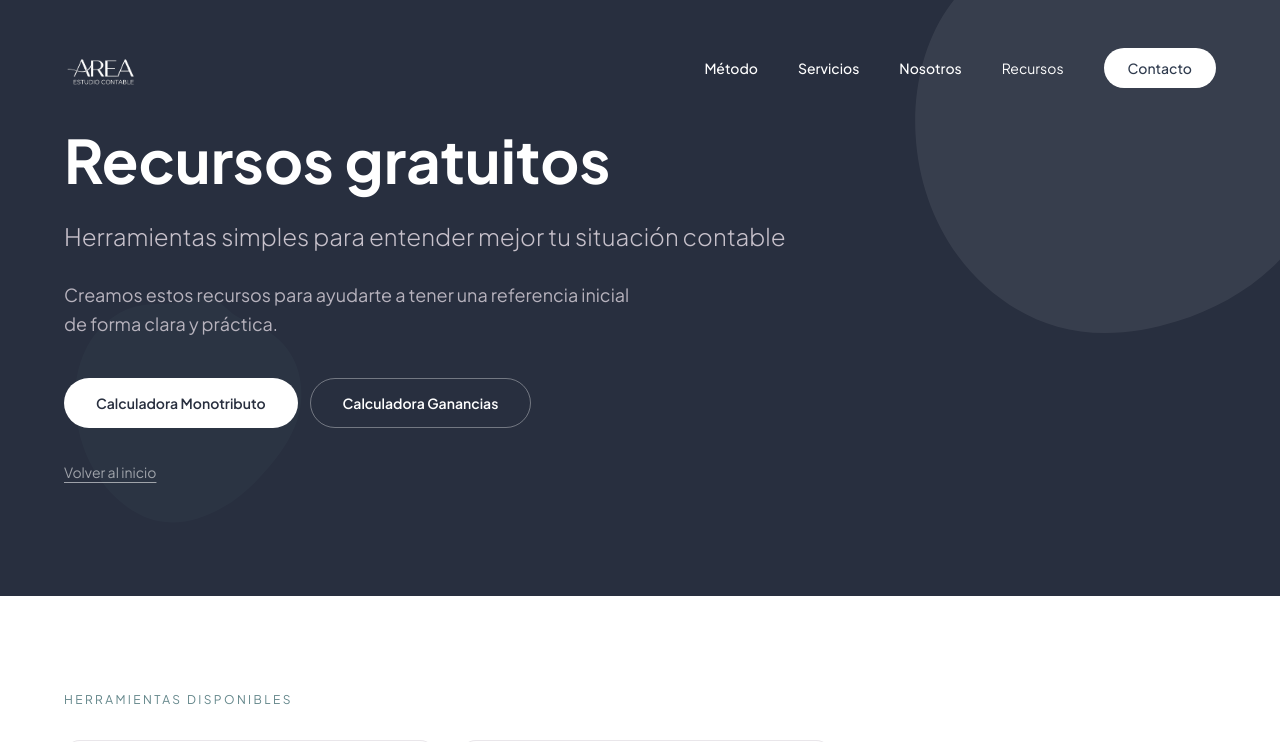
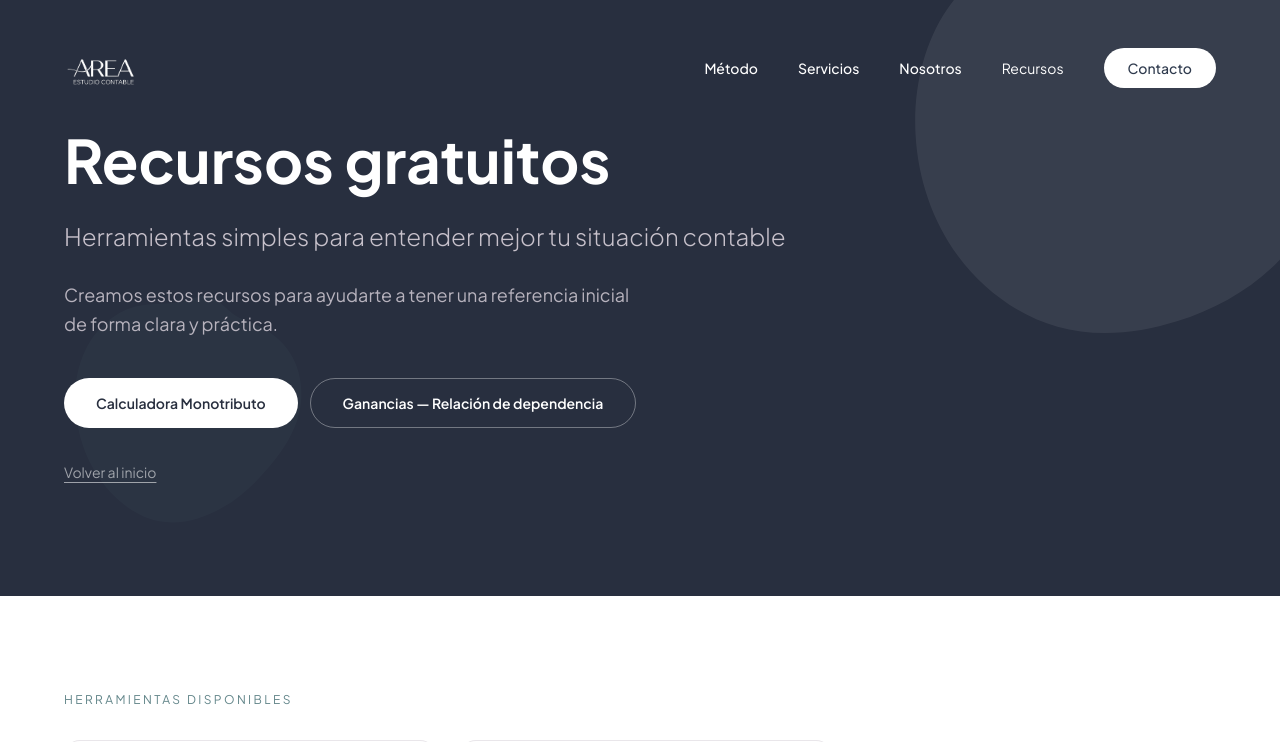
Before and after one commit to manutonelli/area-estudiocontable, a React (Vite) app: page /recursos-gratuitos in a window 1280 px wide. Shown: the top 742 px of the page. Built offline with nearby package versions, Linux system fonts and the light colour scheme.

Commit message:
Update ResourcesPage.tsx

```diff
--- a/src/app/pages/ResourcesPage.tsx
+++ b/src/app/pages/ResourcesPage.tsx
@@ -77,7 +77,7 @@ export default function ResourcesPage() {
                 to="/recursos-gratuitos/ganancias"
                 className="inline-flex items-center justify-center px-8 py-3.5 rounded-full border border-white/35 text-white text-sm font-semibold hover:bg-white/10 transition-colors"
               >
-                Calculadora Ganancias
+                Ganancias — Relación de dependencia
               </Link>
             </div>
             <p className="mt-8">
@@ -116,7 +116,7 @@ export default function ResourcesPage() {
               className="group rounded-2xl border border-[#C7C1CB]/40 bg-white p-8 hover:shadow-lg hover:border-[#282F3F]/20 transition-all"
             >
               <h2 className="text-xl font-bold text-[#282F3F] mb-2 group-hover:text-[#63868A] transition-colors">
-                Calculadora de Ganancias
+                Impuesto a las Ganancias — Relación de dependencia
               </h2>
               <p className="text-sm text-[#3D5466] leading-relaxed mb-6">
                 Estimá tu retención mensual y sueldo neto de bolsillo en relación de dependencia.
```
